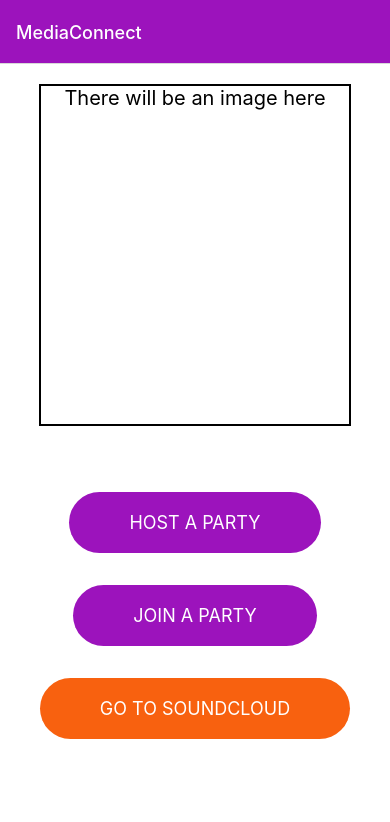
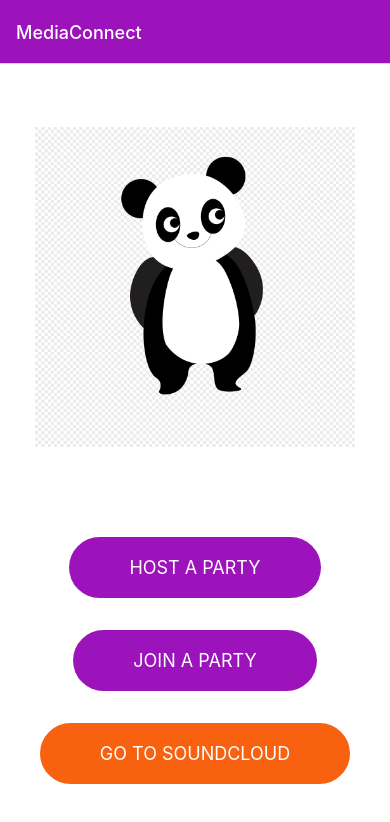
Before and after one commit to sandeepdokala/MediaConnect, a React Native app: screen /MediaConnect in a window 390 px wide. Shown: the top 822 px of the page. Built offline with nearby package versions, Linux system fonts and the light colour scheme.

Commit message:
Completed working on HostAParty Screen UI ONLY with Toggle Switch custom built

```diff
--- a/App.js
+++ b/App.js
@@ -19,7 +19,6 @@ export default function App() {
 
   return (
     <NavigationContainer>
-      <StatusBar style='light'></StatusBar>
       <Stack.Navigator>
         <Stack.Screen options={navigationOptions} name="MediaConnect" component={HomeScreen} />
         <Stack.Screen options={navigationOptions} name="HostAParty" component={HostAParty} />
--- /dev/null
+++ b/components/toggle.js
@@ -0,0 +1,50 @@
+import { useState } from "react";
+import { StyleSheet, View } from "react-native";
+import Pressable from "react-native/Libraries/Components/Pressable/Pressable";
+
+let viewColor = '#707070';
+let viewFloat = 'row-reverse';
+export default function Toggle() {
+    const [toggleOn, setToggleOn] = useState(false);
+
+    function onToggle() {
+        setToggleOn(!toggleOn);
+        if (toggleOn) {
+            viewColor = '#9C13BC';
+            viewFloat = 'row';
+        } else {
+            viewColor = '#707070'
+            viewFloat = 'row-reverse';
+        }
+        console.log(toggleOn);
+    }
+
+    return (
+    <Pressable style={[styles.toggleMain, { backgroundColor: `${viewColor}`, flexDirection: `${viewFloat}` }]} onPress={onToggle}>
+        <View style={styles.emptyPush}></View>
+        <View style={styles.toggleInnerCircle}></View>
+    </Pressable>
+    )
+}
+
+const styles = StyleSheet.create({
+    toggleMain: {
+        borderColor: '#707070',
+        borderWidth: 1,
+        borderRadius: 30,
+        height: 40,
+        width: 80,
+        backgroundColor: '#707070',
+        padding: 4,
+        // flexDirection: 'row'
+    },
+    emptyPush: {
+        flex: 1
+    },
+    toggleInnerCircle: {
+        backgroundColor: '#fff',
+        height: 30,
+        width: 30,
+        borderRadius: 50
+    }
+});
--- a/package.json
+++ b/package.json
@@ -15,9 +15,10 @@
     "expo-status-bar": "~1.4.2",
     "react": "18.1.0",
     "react-native": "0.70.5",
+    "react-native-dropdown-picker": "^5.4.6",
+    "react-native-gesture-handler": "~2.8.0",
     "react-native-safe-area-context": "4.4.1",
-    "react-native-screens": "~3.18.0",
-    "react-native-gesture-handler": "~2.8.0"
+    "react-native-screens": "~3.18.0"
   },
   "devDependencies": {
     "@babel/core": "^7.12.9"
--- a/screens/homeScreen.js
+++ b/screens/homeScreen.js
@@ -1,28 +1,25 @@
 import { StatusBar } from 'expo-status-bar';
-import { Pressable, StyleSheet, Text, View, Alert } from 'react-native';
+import { Pressable, StyleSheet, Text, View, Alert, Image } from 'react-native';
 import { useNavigation } from '@react-navigation/native'
 
 export default function HomeScreen() {
   const navigation = useNavigation();
 
-  function joinPartyBtn() {
-    Alert.alert('Page inka building', 'Join a party should be open now!', [
-      { text: 'Cancel', style: 'cancel' },
-      { text: 'OK' },
-    ]);
-  }
   function soundCloudConnect() {
-    Alert.alert(' ', 'HEHEHEH',[
-      { text: 'Cancel', style: 'cancel' },
+    Alert.alert('Connect to SoundCloud', 'Connecting to soundcloud... Wait Forever!!',[
       { text: 'OK' },
     ]);
   }
 
   return (
     <View style={styles.container}>
-      {/* <StatusBar style='light'></StatusBar> */}
-        <View style={styles.imgLogo}>
-          <Text style={styles.textInc}>There will be an image here</Text>
+      <StatusBar style='light'></StatusBar>
+        <View style={styles.imgLogoSec}>
+          {/* <Text style={styles.textInc}>There will be an image here</Text> */}
+          <Image
+            source={require('../img/home.png')}
+            style = {styles.imgLogo}
+          />
         </View>
         <View style={styles.btns}>
           <Pressable style={styles.btnParent} onPress={() => navigation.navigate('HostAParty')}><Text style={styles.btnChild}>HOST A PARTY</Text></Pressable>
@@ -40,12 +37,17 @@ const styles = StyleSheet.create({
     justifyContent: 'flex-start',
     flex: 1,
   },
+  imgLogoSec: {
+    width: '80%',
+    marginVertical: 20,
+    marginTop: 40,
+    flex: 10,
+    justifyContent: 'center'
+  },
   imgLogo: {
-    width: '80%',
-    borderColor: 'black',
-    borderWidth: 2,
-    marginVertical: 20,
-    flex: 10
+    height: 320,
+    width: 320,
+    alignSelf: 'center',
   },
   textInc: {
     fontSize: 20,
@@ -53,7 +55,7 @@ const styles = StyleSheet.create({
   },
   btns: {
     marginVertical: 30,
-    flex: 10
+    flex: 8
   },
   btnParent: {
     backgroundColor: "#9C13BC",
--- a/screens/hostParty.js
+++ b/screens/hostParty.js
@@ -1,12 +1,128 @@
-import { StyleSheet, Text } from "react-native";
+import { StatusBar } from "expo-status-bar";
+import { StyleSheet, Text, View, TextInput } from "react-native";
+import DropDownPicker from "react-native-dropdown-picker";
+import { useState } from "react";
+import Pressable from "react-native/Libraries/Components/Pressable/Pressable";
+import Toggle from "../components/toggle";
 
 export default function HostAParty() {
+    const [dropDownOpen, setDropDownOpen] = useState(false);
+    const [dropDownValue, setDropDownValue] = useState(null);
+    const [dropDownItems, setDropDownItems] = useState([
+        {label: '1', value: '1'},
+        {label: '2', value: '2'},
+        {label: '3', value: '3'},
+        {label: '4', value: '4'},
+        {label: '5', value: '5'},
+        {label: '6', value: '6'}
+      ]);
+
 
     return (
-        <Text>Host a Party Screen</Text>
+        <View style={styles.container}>
+            <StatusBar style='light'></StatusBar>
+            <View style={{ flex: 2, justifyContent: 'center' }}>
+                <TextInput placeholder='Private Key' style={[styles.hostPartyInp, styles.partyKeyInp]}>123456</TextInput>
+                <TextInput placeholder='PARTY NICKNAME' style={[styles.hostPartyInp, styles.partyNameInp]}></TextInput>
+                <View style={styles.limitMembersField}>
+                    <Text style={styles.maxMemSetTimeOutIndc}>MAX MEMBERS: </Text>
+                    <DropDownPicker
+                        open={dropDownOpen}
+                        value={dropDownValue}
+                        items={dropDownItems}
+                        setOpen={setDropDownOpen}
+                        setValue={setDropDownValue}
+                        setItems={setDropDownItems}
+                        containerStyle={{height: 40, width: 80}}
+
+                    />
+                </View>
+                <View style={styles.limitMembersField}>
+                    <Text style={styles.maxMemSetTimeOutIndc}>SET TIMEOUT: </Text>
+                    <TextInput placeholder="10.00s" style={styles.timeOutInp}></TextInput>
+                </View>
+                <View style={styles.limitMembersField}>
+                    <Text style={styles.maxMemSetTimeOutIndc}>ALLOW USER TO CHANGE SONG: </Text>
+                    <Toggle/>
+                </View>
+            </View>
+            <View style={[styles.limitMembersField, styles.btns]}>
+                <Pressable style={[styles.hostBtns, styles.sndCldBtn]}><Text style={styles.btnText}>CONNECT SOUNDCLOUD</Text></Pressable>
+                <Pressable style={styles.hostBtns}><Text style={styles.btnText}>CONNECT SOUNDCLOUD</Text></Pressable>
+            </View>
+        </View>
     );
 }
 
 const styles = StyleSheet.create({
-
+    container: {
+        backgroundColor: '#fff',
+        flex: 1,
+        alignItems: 'center',
+        justifyContent: 'flex-start',
+    },
+    hostPartyInp: {
+        borderColor: '#707070',
+        borderWidth: 1,
+        width: 280,
+        borderRadius: 16,
+        marginVertical: 20
+    },
+    partyKeyInp: {
+        fontSize: 28,
+        paddingVertical: 20,
+        paddingHorizontal: 30,
+        textAlign: 'center',
+    },
+    partyNameInp: {
+        fontSize: 16,
+        paddingVertical: 16,
+        paddingHorizontal: 30
+    },
+    limitMembersField: {
+        flexDirection: 'row',
+        width: 280,
+        marginVertical: 10
+    },
+    maxMemSetTimeOutIndc: {
+        alignSelf: 'center',
+        flex: 1,
+        color: '#707070'
+    },
+    timeOutInp: {
+        borderWidth: 1,
+        borderColor: '#707070',
+        borderRadius: 20,
+        fontSize: 18,
+        paddingVertical: 14,
+        paddingHorizontal: 10,
+        width: 80
+    },
+    // toggleView: {
+        // borderColor: '#707070',
+        // borderWidth: 1,
+        // borderRadius: 30,
+        // height: 40,
+        // width: 80
+    // },
+    btns: {
+        justifyContent: 'center',
+        flexDirection: 'column',
+        flex: 1
+    },
+    hostBtns: {
+        backgroundColor: "#9C13BC",
+        paddingVertical: 20,
+        paddingHorizontal: 40,
+        marginVertical: 16,
+        borderRadius: 50,
+        alignSelf: 'center',
+    },
+    btnText: {
+        color: "#fff",
+        fontSize: 16
+    },
+    sndCldBtn: {
+        backgroundColor: '#F8610F'
+    }
 });
```
Also changed, not shown: img/home.png (added), 1 other file (tests, documents, lock files or other folders).
